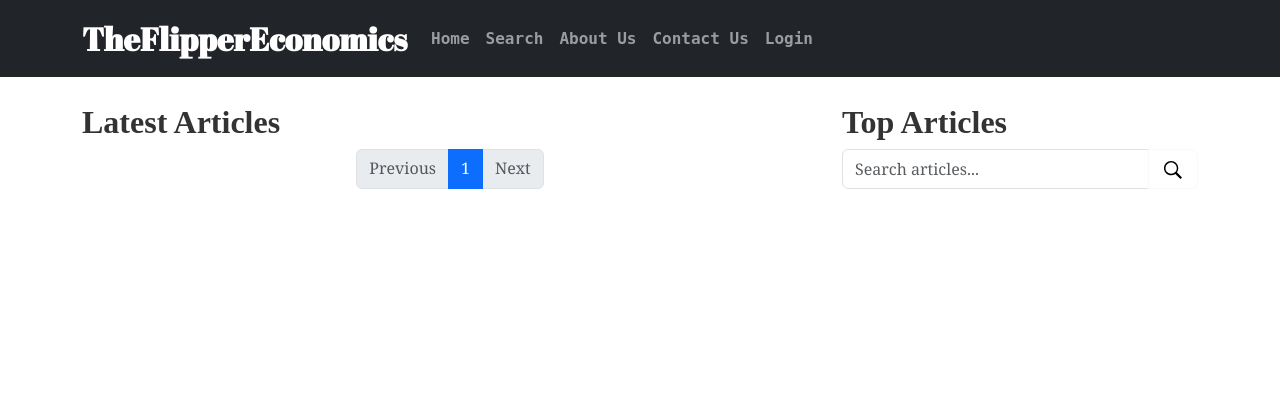
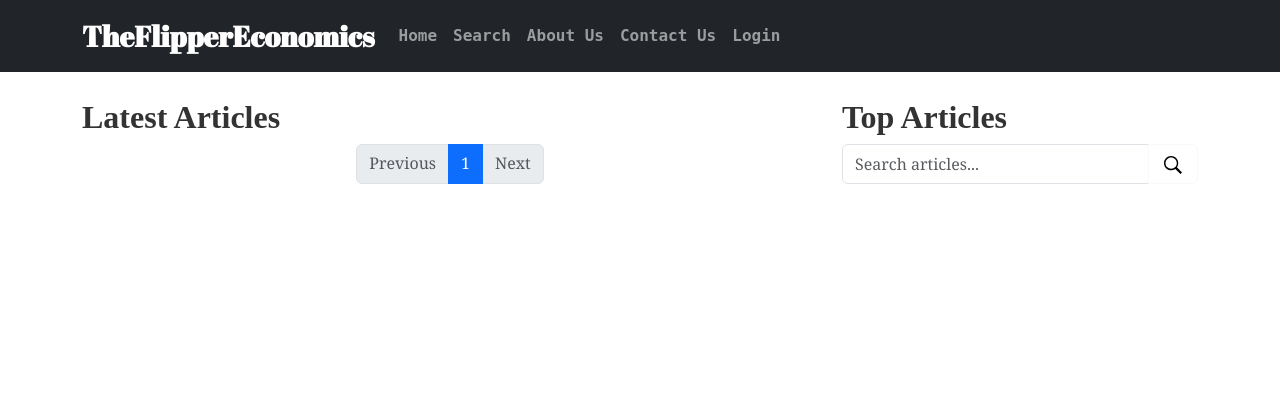
Before and after one commit to a-pacifique/TheFlipperEconomics, a Django app: page / in a window 1280 px wide. Shown: the top 420 px of the page. Run offline with Django 4.2, Linux system fonts and the light colour scheme; data that the repository does not hold is empty; some libraries are stand-ins or nearby versions.

Commit message:
Update styles.css

```diff
--- a/Articles/static/css/styles.css
+++ b/Articles/static/css/styles.css
@@ -30,7 +30,7 @@ h1, h2, h3, h4, h5, h6 {
 
 
 .navbar-brand {
-    font-size: 2rem;
+    font-size: 1.8rem;
     font-family: "Abril Fatface";
 }
 
```
